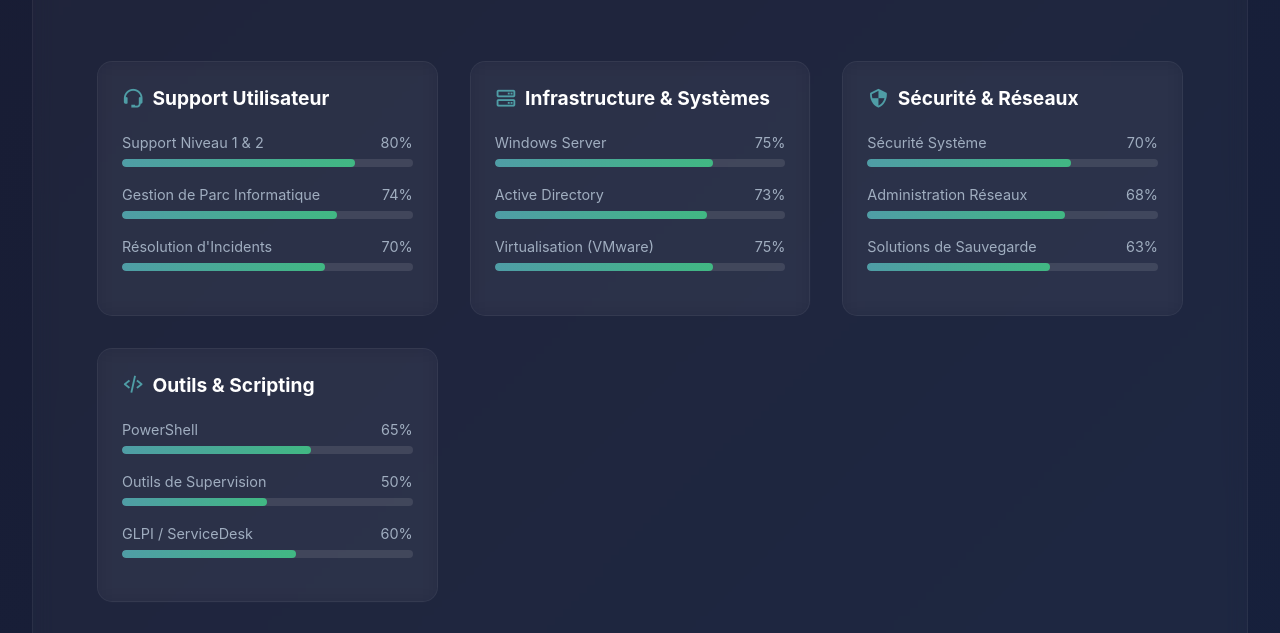
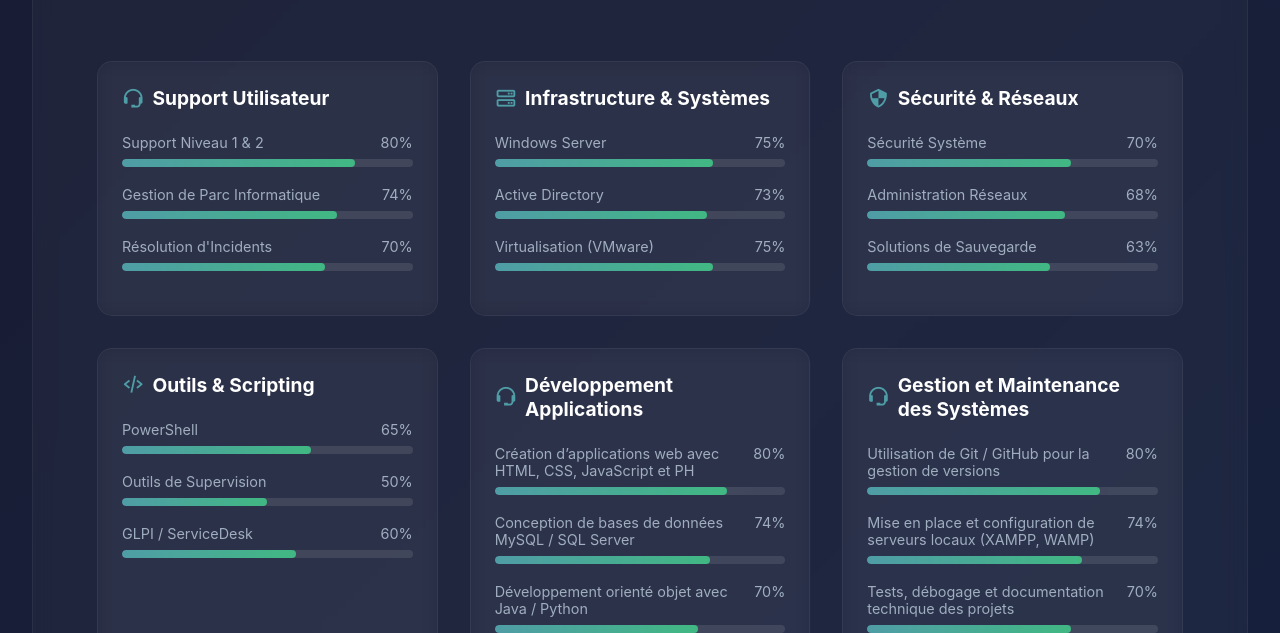
Before and after one commit to rayan945/portfolio, a plain HTML site: page competences.html in a window 1280 px wide. Shown: the part 167-800 px from the top of the page. Drawn offline with nearby package versions, Linux system fonts and the light colour scheme.

Commit message:
Mise à jour du site

```diff
--- a/competences.html
+++ b/competences.html
@@ -188,6 +188,70 @@
                         </div>
                     </div>
                 </div>
+                <div class="competence-category">
+                    <h3><i class='bx bx-support'></i> Développement Applications</h3>
+                    <div class="skills">
+                        <div class="skill">
+                            <div class="skill-header">
+                                <span>Création d’applications web avec HTML, CSS, JavaScript et PH</span>
+                                <span>80%</span>
+                            </div>
+                            <div class="progress-bar">
+                                <div class="progress" style="width: 80%"></div>
+                            </div>
+                        </div>
+                        <div class="skill">
+                            <div class="skill-header">
+                                <span>Conception de bases de données MySQL / SQL Server</span>
+                                <span>74%</span>
+                            </div>
+                            <div class="progress-bar">
+                                <div class="progress" style="width: 74%"></div>
+                            </div>
+                        </div>
+                        <div class="skill">
+                            <div class="skill-header">
+                                <span>Développement orienté objet avec Java / Python</span>
+                                <span>70%</span>
+                            </div>
+                            <div class="progress-bar">
+                                <div class="progress" style="width: 70%"></div>
+                            </div>
+                        </div>
+                    </div>
+                </div>
+                <div class="competence-category">
+                    <h3><i class='bx bx-support'></i> Gestion et Maintenance des Systèmes</h3>
+                    <div class="skills">
+                        <div class="skill">
+                            <div class="skill-header">
+                                <span>Utilisation de Git / GitHub pour la gestion de versions</span>
+                                <span>80%</span>
+                            </div>
+                            <div class="progress-bar">
+                                <div class="progress" style="width: 80%"></div>
+                            </div>
+                        </div>
+                        <div class="skill">
+                            <div class="skill-header">
+                                <span>Mise en place et configuration de serveurs locaux (XAMPP, WAMP)</span>
+                                <span>74%</span>
+                            </div>
+                            <div class="progress-bar">
+                                <div class="progress" style="width: 74%"></div>
+                            </div>
+                        </div>
+                        <div class="skill">
+                            <div class="skill-header">
+                                <span>Tests, débogage et documentation technique des projets</span>
+                                <span>70%</span>
+                            </div>
+                            <div class="progress-bar">
+                                <div class="progress" style="width: 70%"></div>
+                            </div>
+                        </div>
+                    </div>
+                </div>
             </div>
         </section>
     </main>
```
Also changed, not shown: projets.html (+24 -0 lines), stages.html (+2 -3 lines), image/web.png (added), 2 other files.
